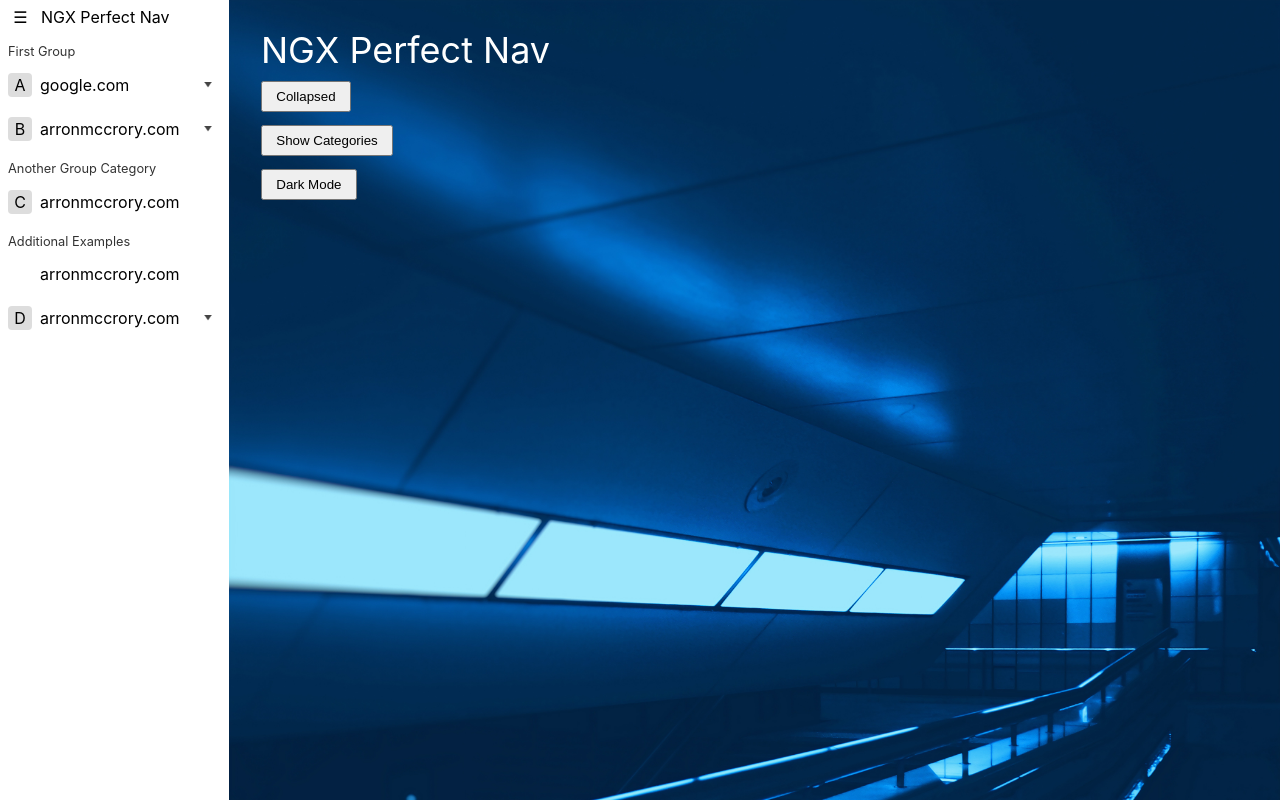
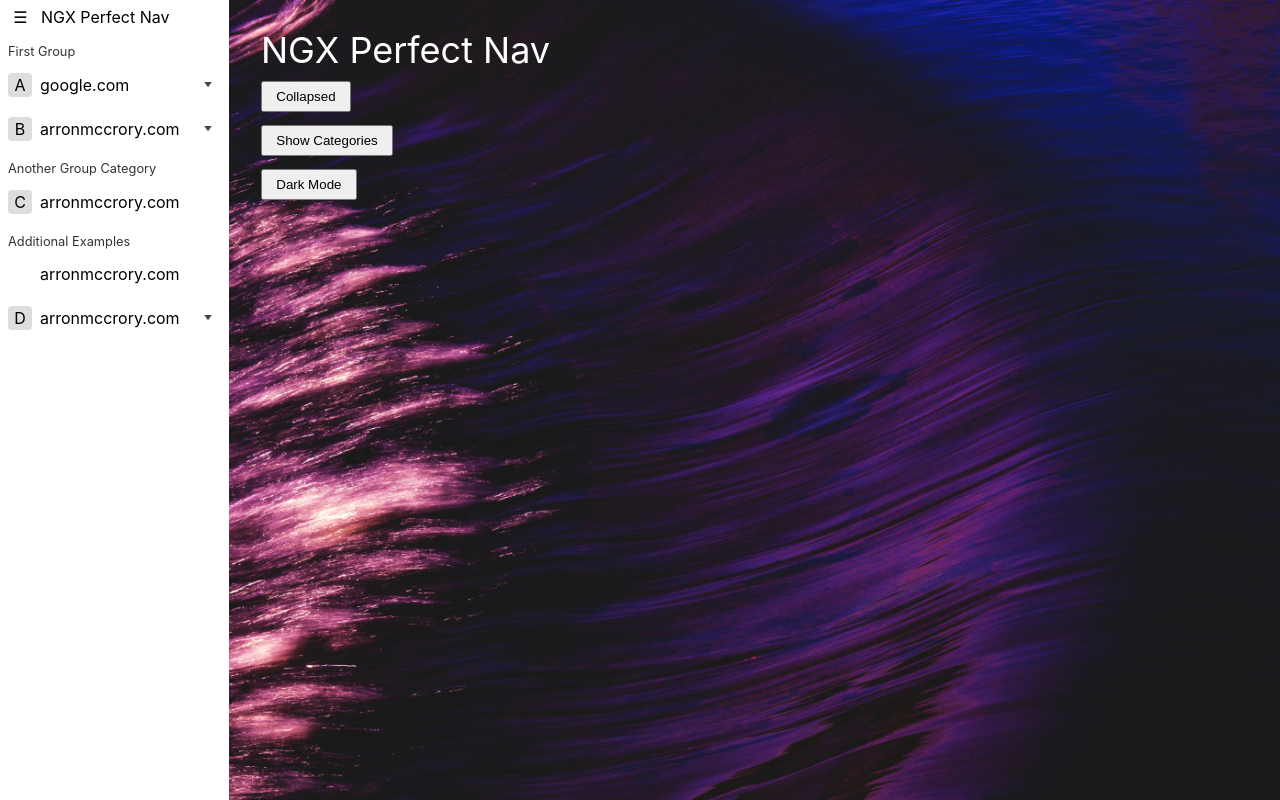
Before and after one commit to arron21/perfect-nav, an Angular app: page / in a window 1280 px wide. Built offline with nearby package versions, Linux system fonts and the light colour scheme.

Commit message:
updated background

```diff
--- a/src/app/app.component.scss
+++ b/src/app/app.component.scss
@@ -8,7 +8,9 @@
 
 
 	.main {
-		background-image: url('/assets/franck-v-Myc2uIkj8GA-unsplash.jpg');
+		// background-image: url('/assets/franck-v-Myc2uIkj8GA-unsplash.jpg');
+		background-image: url('/assets/pexels-tuesday-temptation-3780104.jpeg');
+
 		background-size: cover;
 		color: #fff;
 		padding: 2em;
```
Also changed, not shown: src/assets/pexels-tuesday-temptation-3780104.jpeg (added).
